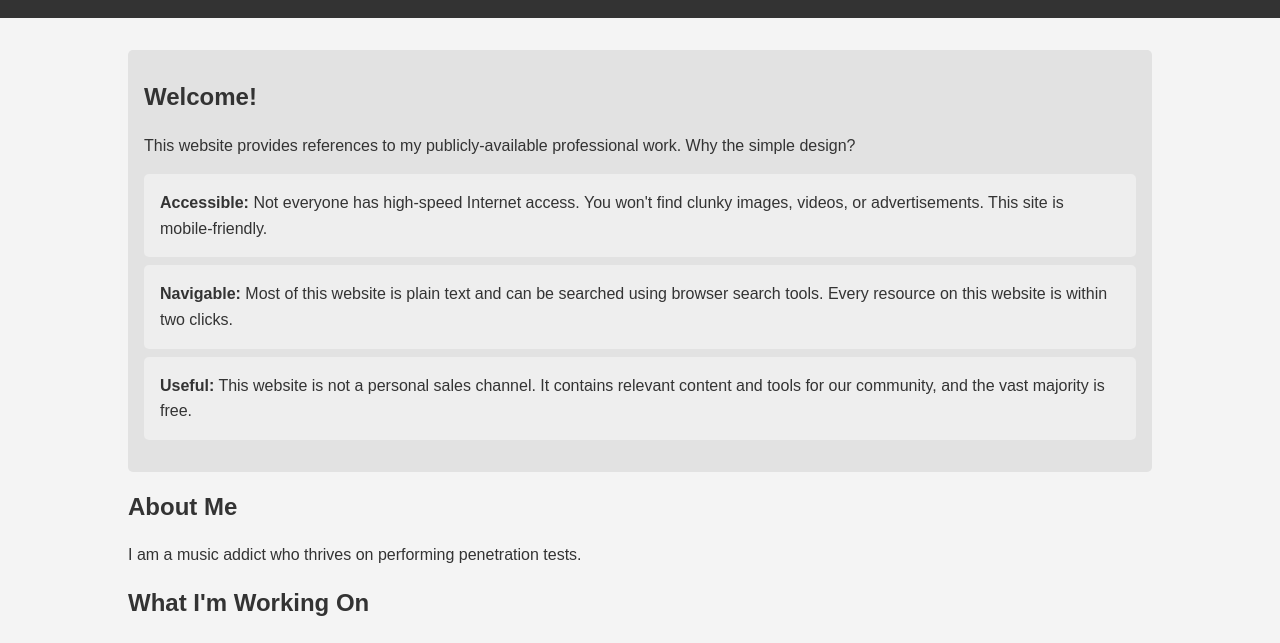
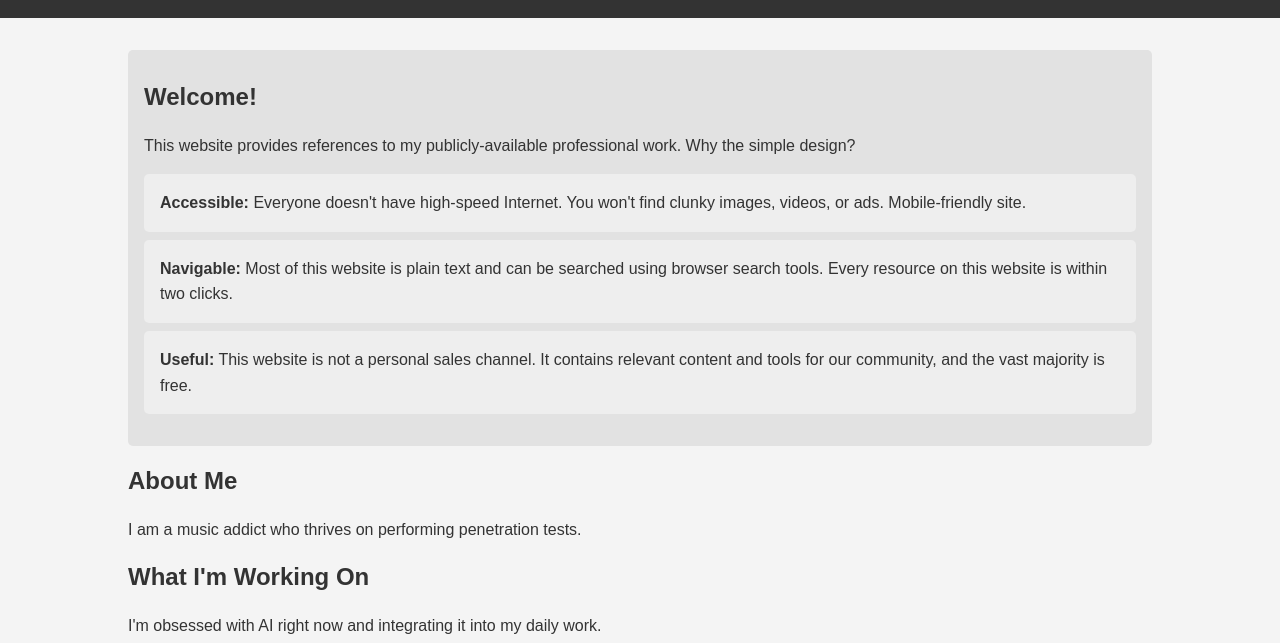
Before and after one commit to 2171001/mywebsite, a plain HTML site: page index.html in a window 1280 px wide. Shown: the part 97-740 px from the top of the page. Drawn offline with Linux system fonts and the light colour scheme.

Commit message:
Update index.html

```diff
--- a/index.html
+++ b/index.html
@@ -58,7 +58,7 @@
             <h2>Welcome!</h2>
             <p>This website provides references to my publicly-available professional work. Why the simple design?</p>
             <ul>
-                <li><strong>Accessible:</strong> Not everyone has high-speed Internet access. You won't find clunky images, videos, or advertisements. This site is mobile-friendly.</li>
+                <li><strong>Accessible:</strong> Everyone doesn't have high-speed Internet. You won't find clunky images, videos, or ads. Mobile-friendly site.</li>
                 <li><strong>Navigable:</strong> Most of this website is plain text and can be searched using browser search tools. Every resource on this website is within two clicks.</li>
                 <li><strong>Useful:</strong> This website is not a personal sales channel. It contains relevant content and tools for our community, and the vast majority is free.</li>
             </ul>
```
